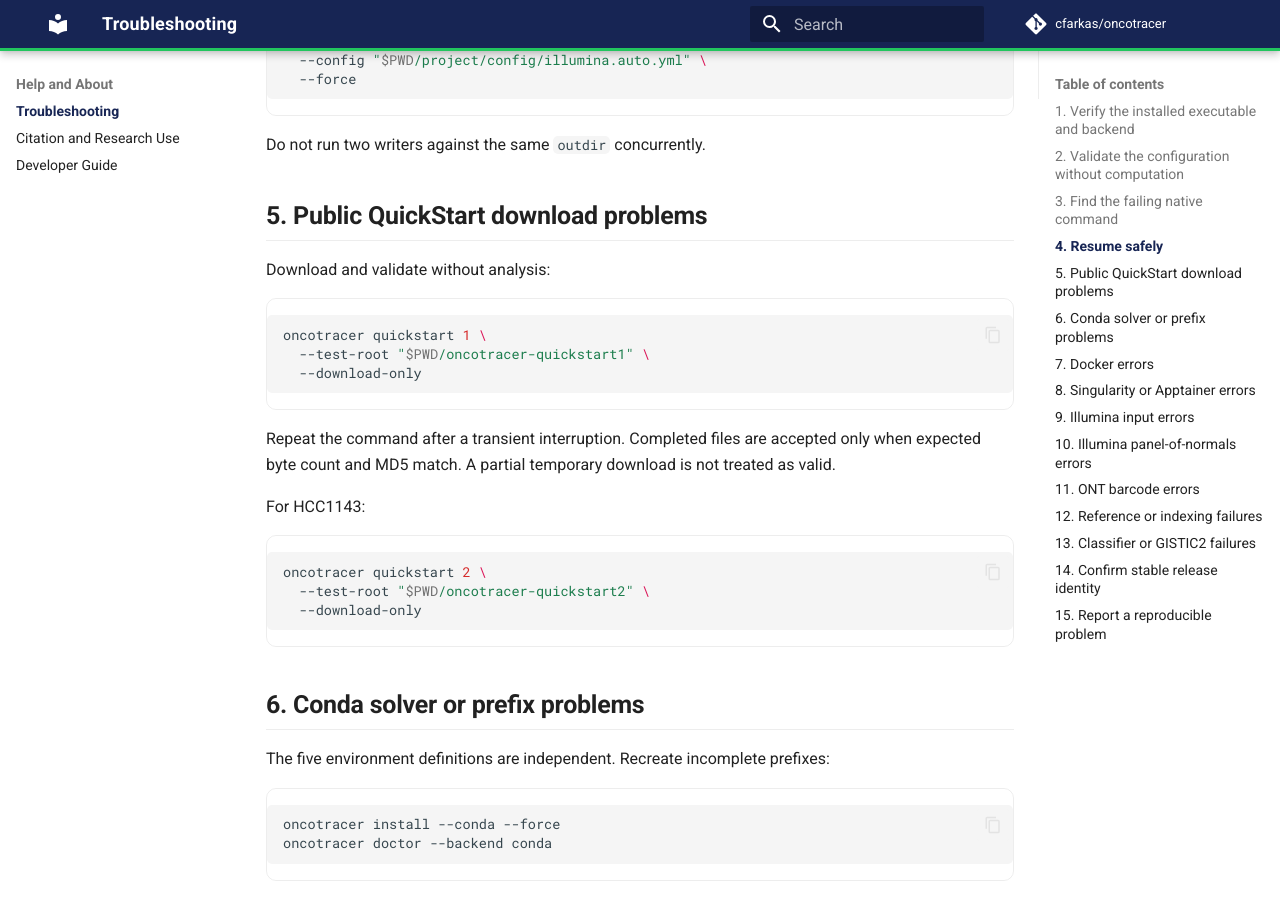
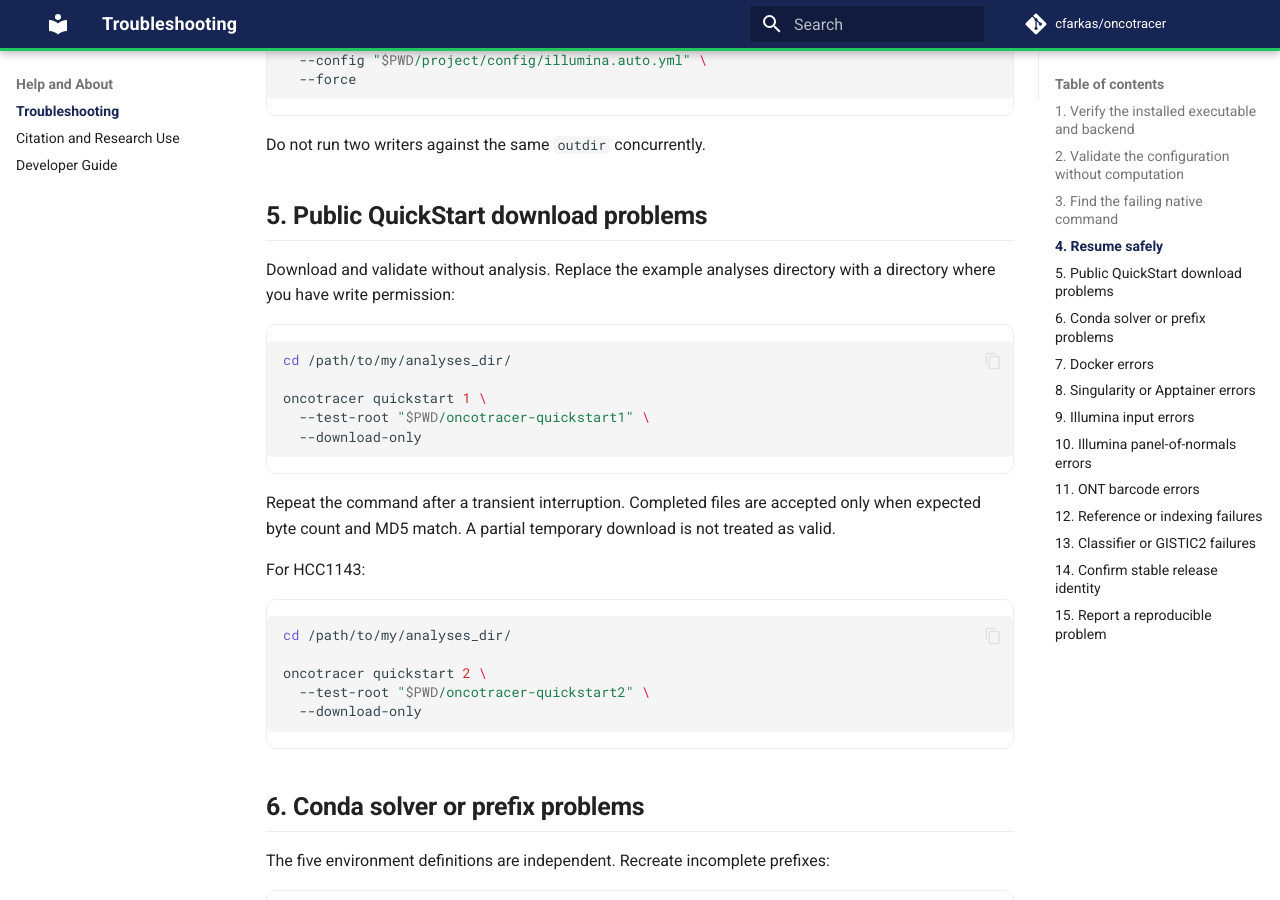
Before and after one commit to cfarkas/oncotracer, an MkDocs documentation site: the page built from docs/troubleshooting.md, in a window 1280 px wide and 900 px high, scrolled down 2177 px. Built offline with MkDocs 1.6.1 and Material for MkDocs 9.7.7, drawn with Linux system fonts in a browser that asks for light colours; comment, search, counter and statistics services are not loaded.

Commit message:
docs: make troubleshooting QuickStarts beginner-safe

````diff
--- a/docs/troubleshooting.md
+++ b/docs/troubleshooting.md
@@ -88,9 +88,11 @@
 
 ## 5. Public QuickStart download problems
 
-Download and validate without analysis:
+Download and validate without analysis. Replace the example analyses directory with a directory where you have write permission:
 
 ```bash
+cd /path/to/my/analyses_dir/
+
 oncotracer quickstart 1 \
   --test-root "$PWD/oncotracer-quickstart1" \
   --download-only
@@ -101,6 +103,8 @@
 For HCC1143:
 
 ```bash
+cd /path/to/my/analyses_dir/
+
 oncotracer quickstart 2 \
   --test-root "$PWD/oncotracer-quickstart2" \
   --download-only
````
